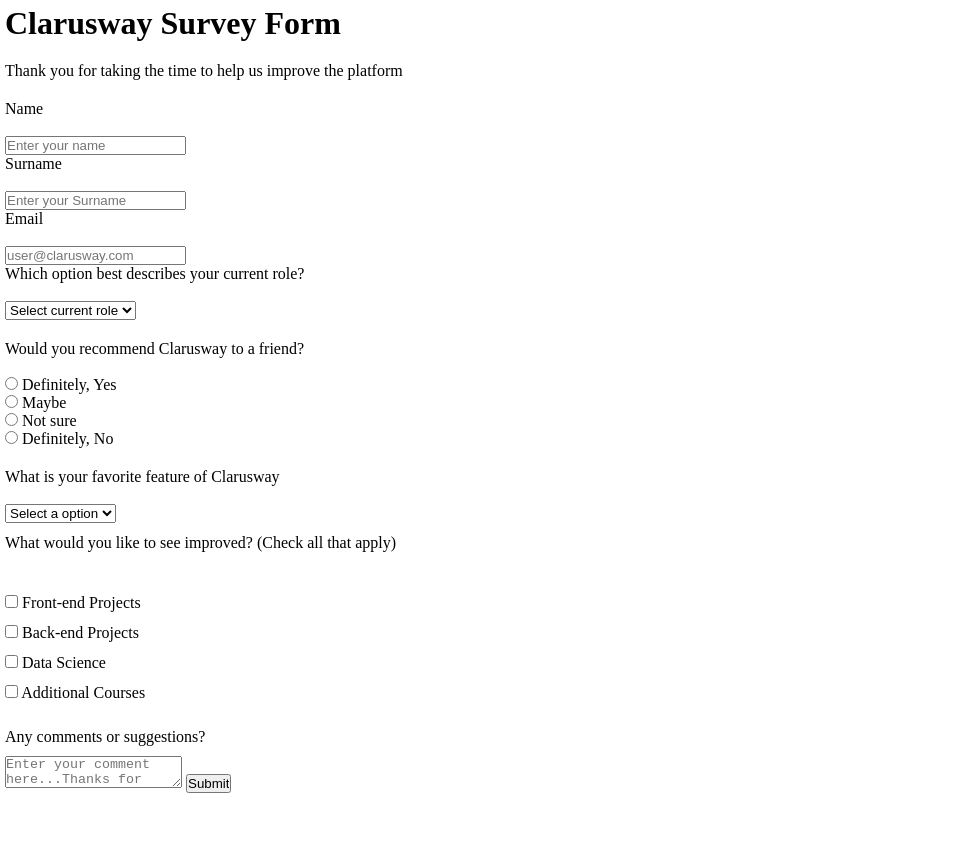
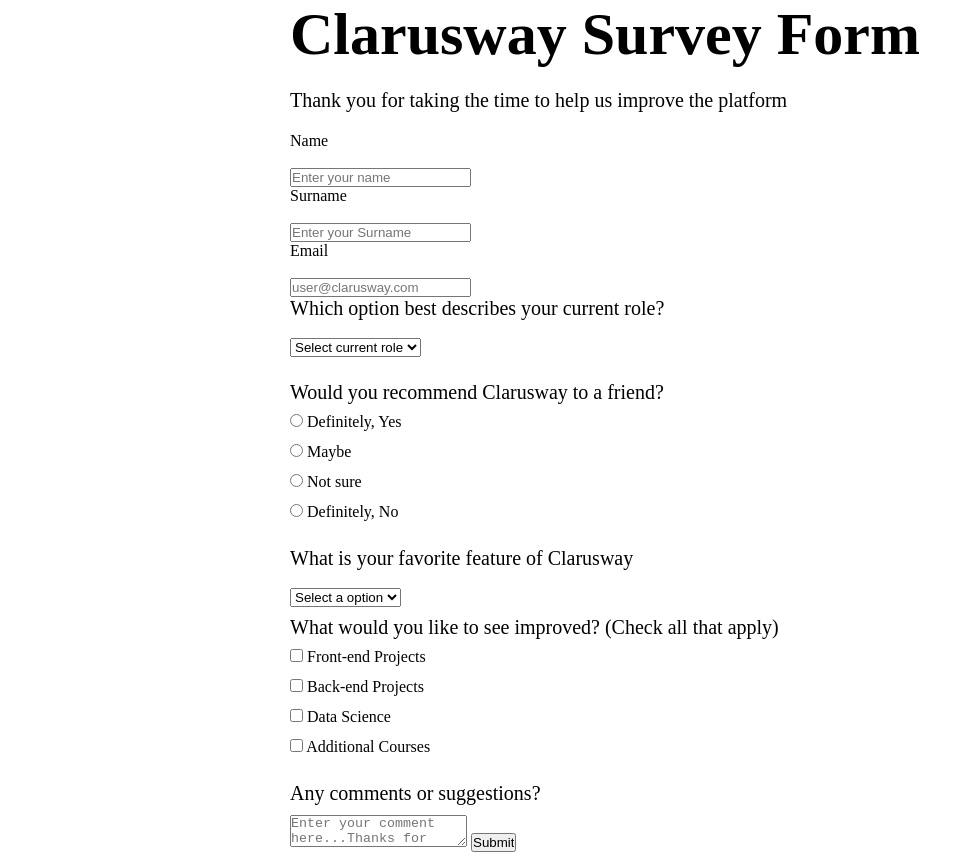
Before and after one commit to okan87/Clarusway-survery-form, a plain HTML site: page index.html in a window 1280 px wide. Shown: the whole page, without its empty margins (0-976 px from the left). Before the commit the page ends 800 px from the top, so only its background shows below. Drawn offline with Linux system fonts and the light colour scheme.

Commit message:
last version

```diff
--- a/index.html
+++ b/index.html
@@ -34,7 +34,7 @@
                 <input type="email" name="mail" id="email" placeholder="user@clarusway.com">
             </div>
             <div class="four">
-                <p>Which option best describes your current role?</p>
+                <p style="font-size: 20px;">Which option best describes your current role?</p>
                 <br>
                 <select name="roles" id="role">
                     <option value="" hidden>Select current role</option>
@@ -45,8 +45,7 @@
                 </select>
             </div>
             <div class="five">
-                <p>Would you recommend Clarusway to a friend?</p>
-                <br>
+                <p style="font-size: 20px;">Would you recommend Clarusway to a friend?</p>
                 <input type="radio" name="friend" id="friend">
                 <label for="friend">Definitely, Yes</label>
                 <br>
@@ -60,7 +59,7 @@
                 <label for="friend3">Definitely, No</label>
             </div>
             <div class="six">
-                <p>What is your favorite feature of Clarusway</p>
+                <p style="font-size: 20px;">What is your favorite feature of Clarusway</p>
                 <br>
                 <select name="favorite" id="favorite">
                     <option value="" hidden>Select a option</option>
@@ -70,8 +69,7 @@
                 </select>
             </div>
             <div class="seven">
-                <p>What would you like to see improved? (Check all that apply)</p>
-                <br>
+                <p style="font-size: 20px;">What would you like to see improved? (Check all that apply)</p>
                 <input type="checkbox" name="frontend" id="frontend">
                 <label for="fronted">Front-end Projects</label>
                 <br>
@@ -85,7 +83,7 @@
                 <label for="fronted">Additional Courses</label>
             </div>
             <div class="eight">
-                <p>Any comments or suggestions?</p>
+                <p style="font-size: 20px;">Any comments or suggestions?</p>
 
                 <textarea name="comment" id="comment" rows="2" placeholder="Enter your comment here...Thanks for your suggestions"></textarea>
                 <input type="submit" value="Submit">
--- a/style.css
+++ b/style.css
@@ -1,20 +1,28 @@
 body{
-    margin: 5px;
+    margin: auto;
+    width: 700px;
 }
 *{
     margin: 0;
     padding: 0;
     box-sizing: border-box;
 }
+h1{
+    font-size: 60px;
+}
 #intro{
     margin-top: 20px;
+    font-size: 20px;
 }
 .one{
     margin-top: 20px;
 }
-
+#four{
+font-size: 50px;
+}
 .five{
     margin-top: 20px;
+    line-height:30px;
 }
 .six{
     margin-top: 20px;
```
